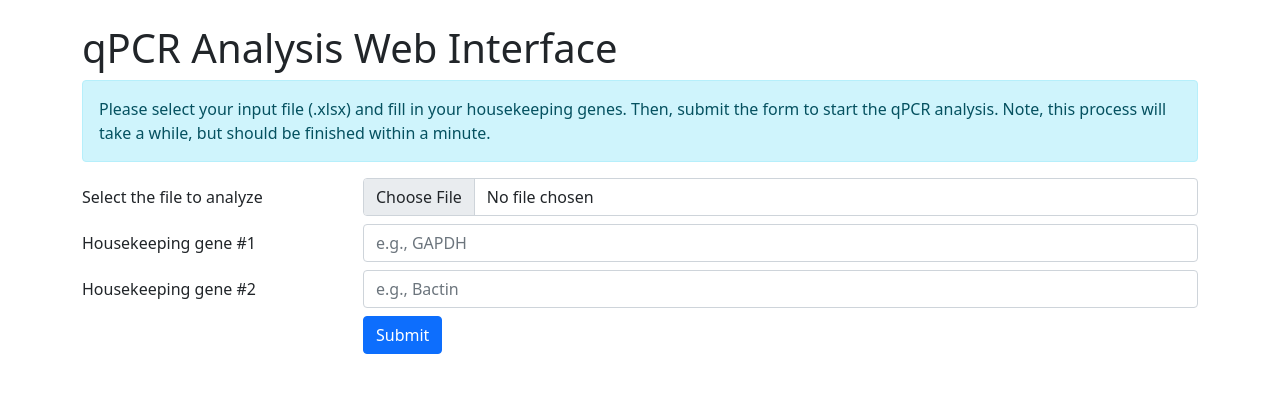
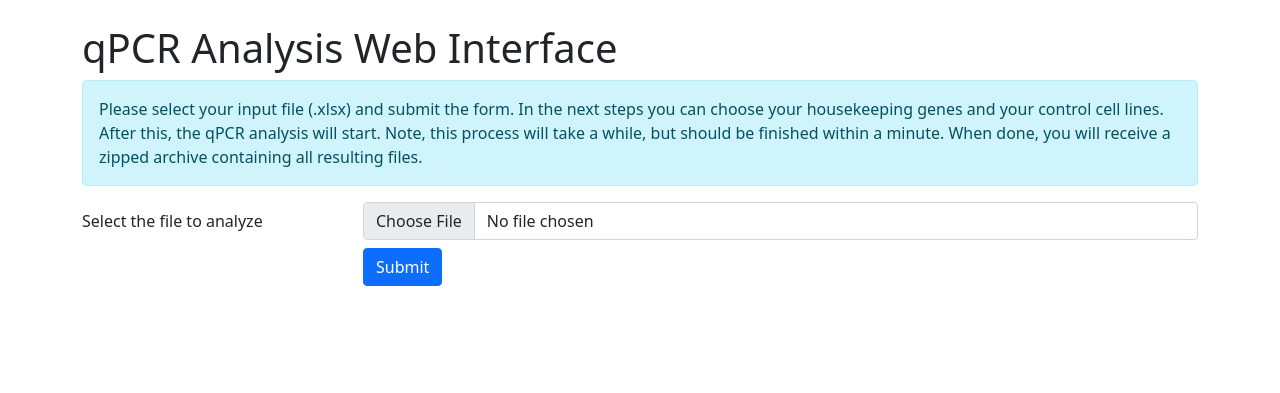
Before and after one commit to bjbvoesenek/qPCR-analysis, a PHP site: page / in a window 1280 px wide. Shown: the top 393 px of the page. Run offline with PHP 8.4, Linux system fonts and the light colour scheme.

Commit message:
Adapt web form to only ask for the file upload.

```diff
--- a/web-wrapper/index.php
+++ b/web-wrapper/index.php
@@ -4,7 +4,7 @@
  * Web wrapper for Bas Voesenek's qPCR analysis script.
  *
  * Created     : 2023-03-22
- * Modified    : 2023-03-31
+ * Modified    : 2023-04-03
  *
  * Copyright   : 2023 Leiden University Medical Center; http://www.LUMC.nl/
  * Programmer  : Ivo F.A.C. Fokkema <I.F.A.C.Fokkema@LUMC.nl>
@@ -87,9 +87,11 @@ if ($sError) {
     // OK, print the form.
 ?>
         <div class="alert alert-info mb-3" role="alert">
-            Please select your input file (.xlsx) and fill in your housekeeping genes.
-            Then, submit the form to start the qPCR analysis.
+            Please select your input file (.xlsx) and submit the form.
+            In the next steps you can choose your housekeeping genes and your control cell lines.
+            After this, the qPCR analysis will start.
             Note, this process will take a while, but should be finished within a minute.
+            When done, you will receive a zipped archive containing all resulting files.
         </div>
         <!-- Placeholder for errors. -->
         <div class="alert alert-danger mb-3 d-none" role="alert"></div>
@@ -102,24 +104,6 @@ if ($sError) {
                     <input class="form-control" id="inputFile" type="file" name="file" required>
                     <div class="invalid-feedback">
                         Please provide a valid Excel sheet, containing the qPCR data.
-                    </div>
-                </div>
-            </div>
-            <div class="row mb-2 g-2">
-                <label for="inputHouseKeeping1" class="col-sm-3 col-form-label">Housekeeping gene #1</label>
-                <div class="col-sm-9">
-                    <input class="form-control" id="inputHouseKeeping1" type="text" name="housekeeping1" placeholder="e.g., GAPDH" required>
-                    <div class="invalid-feedback">
-                        Please provide a valid housekeeping gene, like GAPDH.
-                    </div>
-                </div>
-            </div>
-            <div class="row mb-2 g-2">
-                <label for="inputHouseKeeping2" class="col-sm-3 col-form-label">Housekeeping gene #2</label>
-                <div class="col-sm-9">
-                    <input class="form-control" id="inputHouseKeeping2" type="text" name="housekeeping2" placeholder="e.g., Bactin" required>
-                    <div class="invalid-feedback">
-                        Please provide a valid housekeeping gene, like Bactin.
                     </div>
                 </div>
             </div>
```
